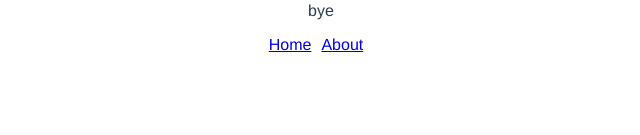
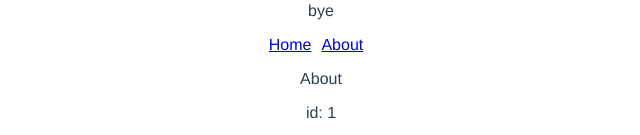
Before and after one commit to residenti/udemy-vuejs, a Vue app: page /about/1 in a window 1280 px wide. Shown: the part 708-843 px from the top of the page, without its empty margins (319-959 px from the left). Before the commit the page ends 800 px from the top, so only its background shows below. Built offline with nearby package versions, Linux system fonts and the light colour scheme; the HTML template or start-up script is replaced by a standard one.

Commit message:
187. コロンを使用して動的なURLを作り、routeオブジェクトを利用してパラメーターを取得する.

```diff
--- a/src/components/About.vue
+++ b/src/components/About.vue
@@ -1,5 +1,8 @@
 <template>
-  <p>About</p>
+  <div>
+    <p>About</p>
+    <p>id: {{ $route.params.id }}</p>
+  </div>
 </template>
 
 <script>
--- a/src/router.js
+++ b/src/router.js
@@ -9,6 +9,6 @@ export default new Router({
   mode: "history",
   routes: [
     { path: '/', component: Home },
-    { path: '/about', component: About }
+    { path: '/about/:id', component: About }
   ]
 })
```
